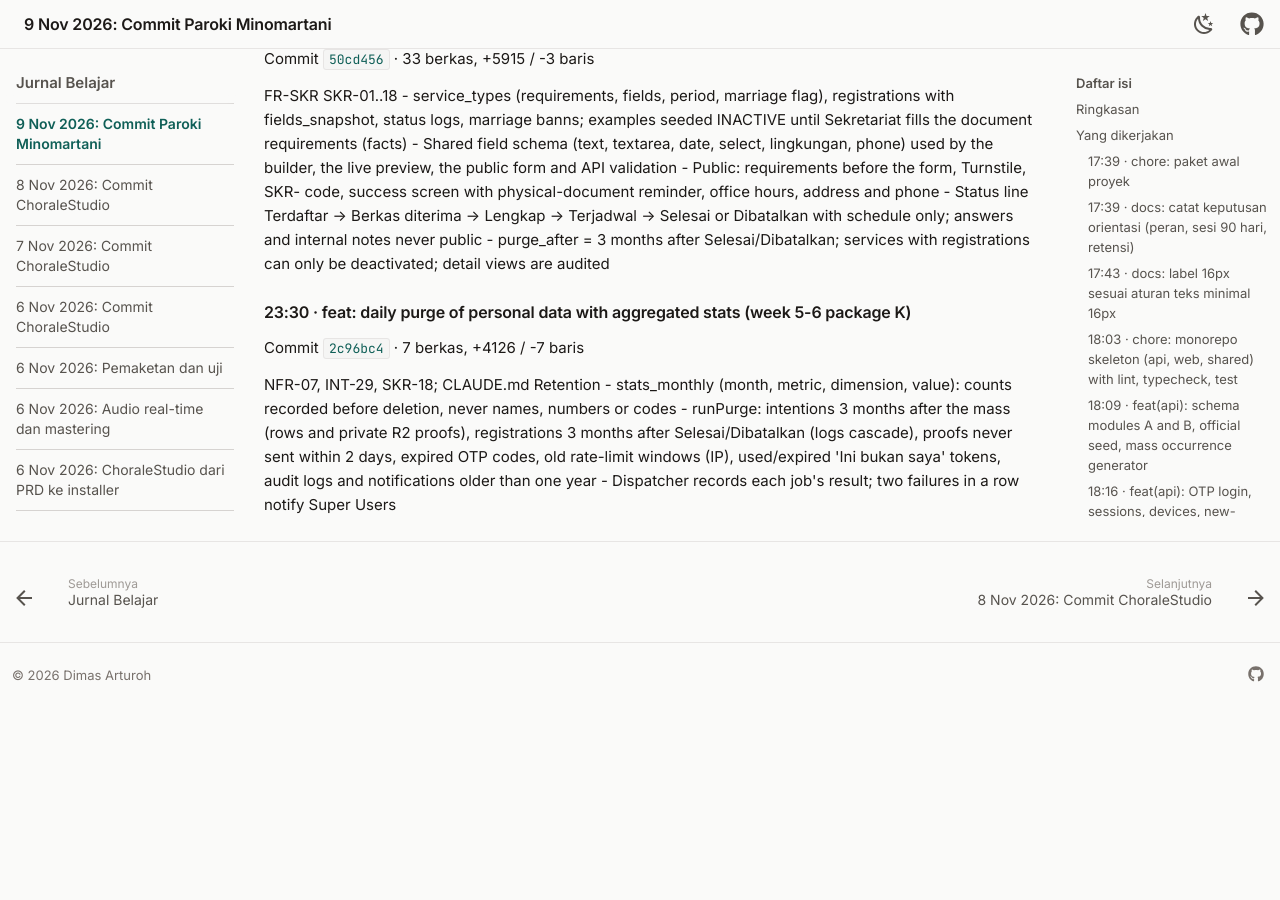
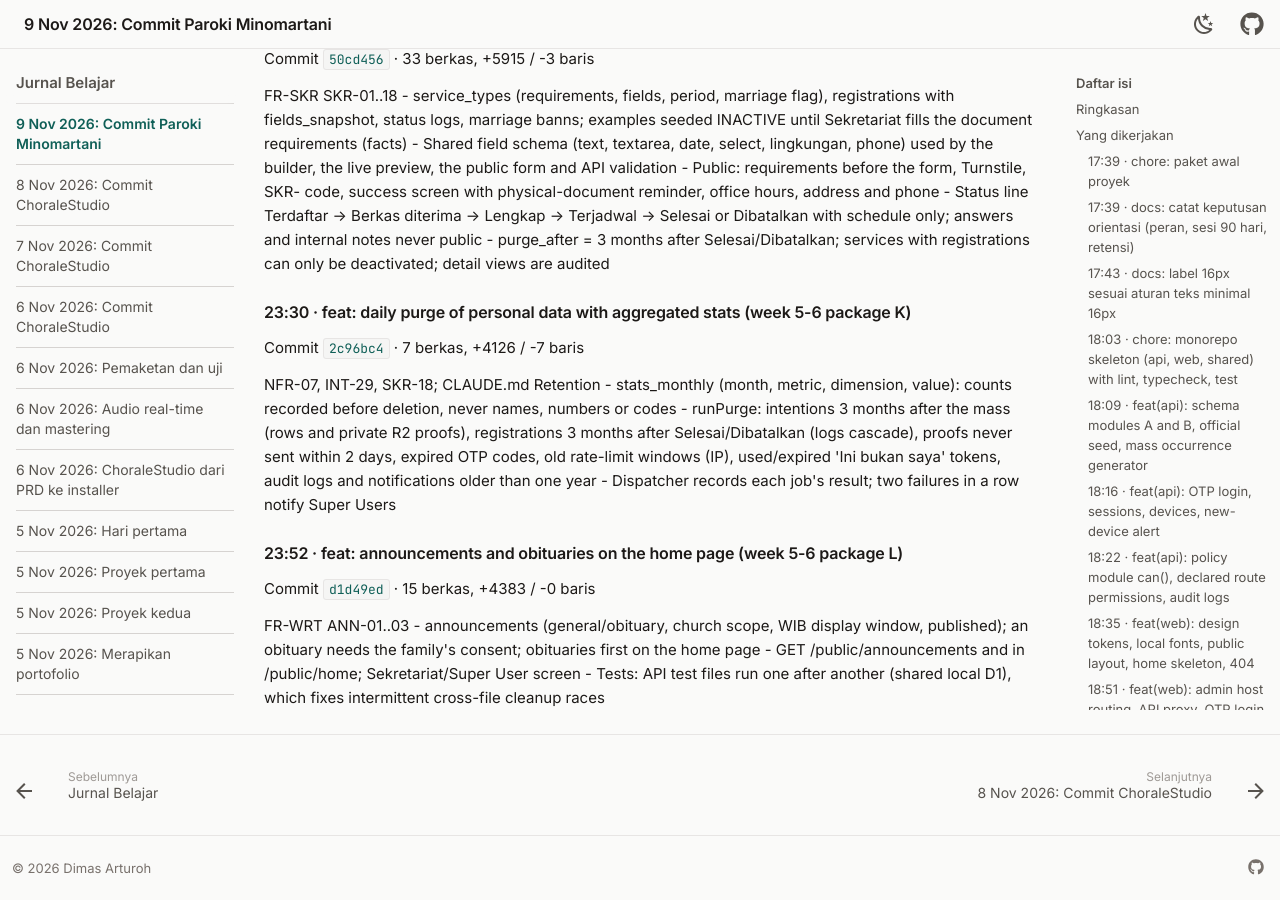
Before and after one commit to dimasarturoh15/dimasarturoh15.github.io, an MkDocs documentation site: the page built from docs/journal/2026-11-09-paroki-minomartani-commit.md, in a window 1280 px wide and 900 px high, scrolled down 6124 px. Built offline with MkDocs 1.6.1 and Material for MkDocs 9.7.7, drawn with Linux system fonts in a browser that asks for light colours; before the commit the page ends 6831 px from its top, so only the background shows below that; some of the changed text lies outside the part shown.

Commit message:
docs: sync Paroki Minomartani commit d1d49ed

```diff
--- a/docs/journal/2026-11-09-paroki-minomartani-commit.md
+++ b/docs/journal/2026-11-09-paroki-minomartani-commit.md
@@ -1,12 +1,12 @@
-# 9 November 2026: Catatan commit Paroki Minomartani (26 commit)
+# 9 November 2026: Catatan commit Paroki Minomartani (27 commit)
 
 Halaman ini dibuat otomatis dari riwayat Git [Paroki Minomartani](../projects/paroki-minomartani.md) setiap kali ada commit. Isinya adalah pesan commit apa adanya.
 
 ## Ringkasan
 
-- Jumlah commit: 26
-- Perubahan: 510 berkas, +73313 / -224 baris
-- Rentang waktu: 17:39 sampai 23:30
+- Jumlah commit: 27
+- Perubahan: 525 berkas, +77696 / -224 baris
+- Rentang waktu: 17:39 sampai 23:52
 
 ## Yang dikerjakan
 
@@ -342,3 +342,14 @@ NFR-07, INT-29, SKR-18; CLAUDE.md Retention
   sent within 2 days, expired OTP codes, old rate-limit windows (IP), used/expired
   'Ini bukan saya' tokens, audit logs and notifications older than one year
 - Dispatcher records each job's result; two failures in a row notify Super Users
+
+### 23:52 · feat: announcements and obituaries on the home page (week 5-6 package L)
+
+Commit [`d1d49ed`](https://github.com/dimasarturoh15/paroki-minomartani/commit/d1d49ede86940ec5407c83aef9b8644840070159) · 15 berkas, +4383 / -0 baris
+
+FR-WRT ANN-01..03
+- announcements (general/obituary, church scope, WIB display window, published);
+  an obituary needs the family's consent; obituaries first on the home page
+- GET /public/announcements and in /public/home; Sekretariat/Super User screen
+- Tests: API test files run one after another (shared local D1), which fixes
+  intermittent cross-file cleanup races
```
Also changed, not shown: docs/index.md (+1 -1 lines), docs/journal/index.md (+2 -2 lines), docs/projects/paroki-minomartani.md (+1 -0 lines).
